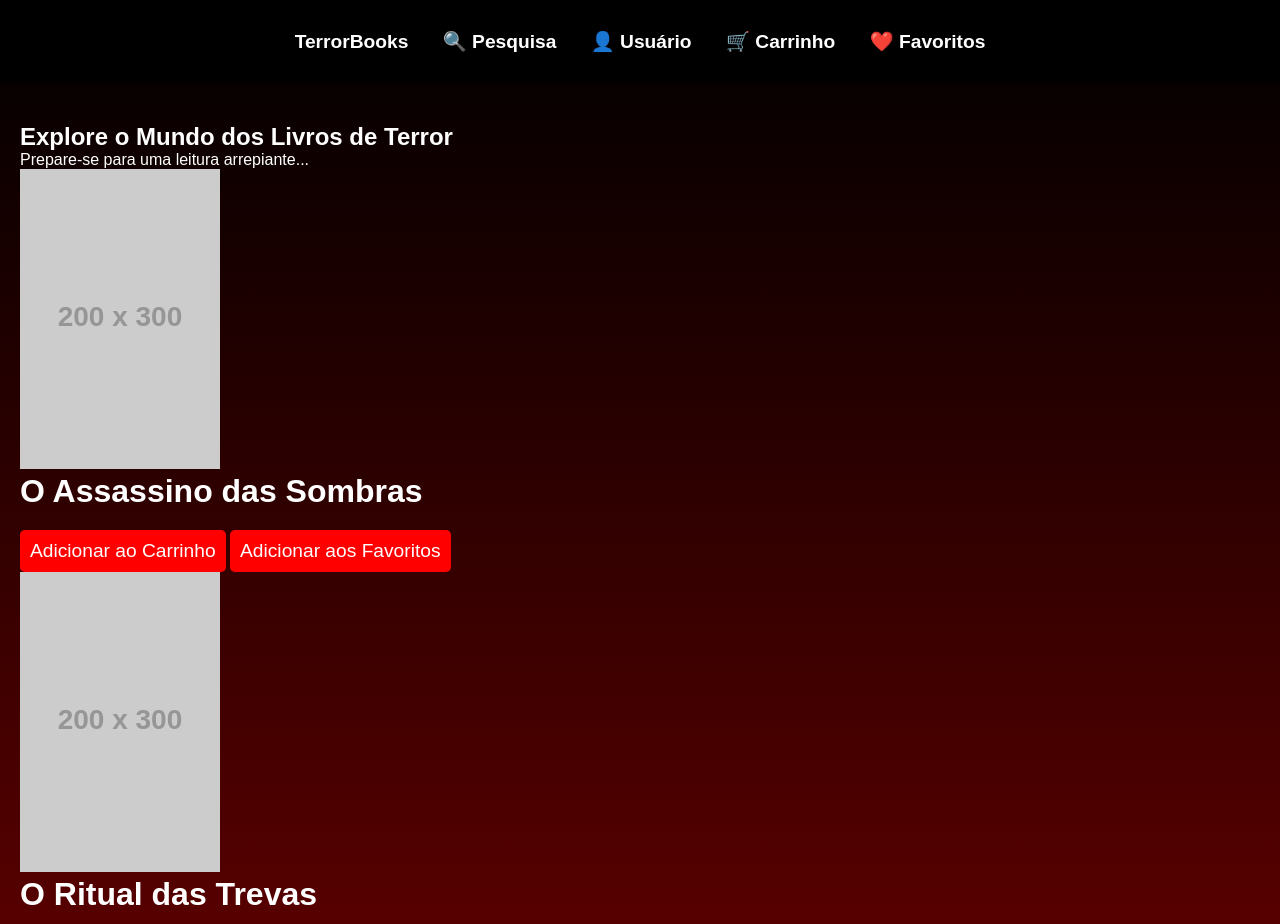
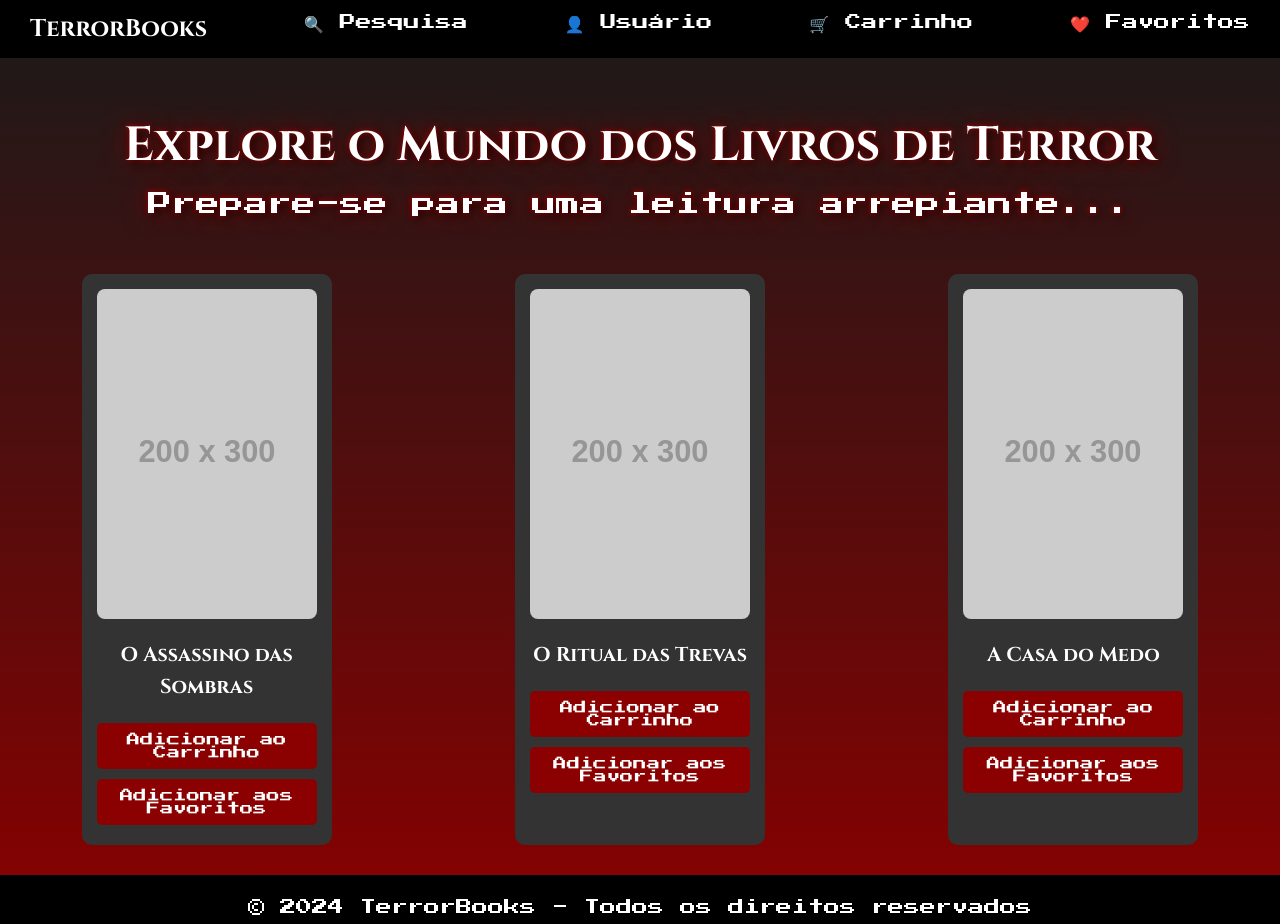
Before and after one commit to Thavillalo/hatealura, a plain HTML site: page index.html in a window 1280 px wide. Shown: the top 924 px of the page. Drawn offline with Linux system fonts and the light colour scheme; placeholder pictures from the web are drawn by us.

Commit message:
Update style.css

```diff
--- a/style.css
+++ b/style.css
@@ -1,152 +1,108 @@
-/* Resetando algumas configurações padrão */
 * {
     margin: 0;
     padding: 0;
     box-sizing: border-box;
 }
 
-/* Estilo do body e fundo */
 body {
-    font-family: 'Poppins', sans-serif; /* Usando a fonte Poppins */
-    background: linear-gradient(to bottom, #000000, #8B0000);
+    font-family: 'Press Start 2P', cursive;
+    background: linear-gradient(180deg, #1a1a1a, #8b0000);
     color: #fff;
-    padding: 0;
-    margin: 0;
+    line-height: 1.6;
 }
 
 header {
-    background-color: rgba(0, 0, 0, 0.8);
-    padding: 20px;
-    text-align: center;
-    font-family: 'Poppins', sans-serif; /* Usando a fonte Poppins */
-}
-
-header h1 {
-    font-size: 3rem;
-    text-shadow: 3px 3px 5px rgba(0, 0, 0, 0.7); /* Efeito de sombra */
+    background: #000;
+    padding: 10px;
 }
 
 nav ul {
-    list-style-type: none;
-    padding: 10px;
+    display: flex;
+    justify-content: space-between;
+    list-style: none;
 }
 
 nav ul li {
-    display: inline;
-    margin: 0 15px;
+    margin: 0 20px;
 }
 
-nav ul li a {
+a {
+    text-decoration: none;
     color: #fff;
-    text-decoration: none;
-    font-size: 1.2rem;
-    font-weight: 600; /* Peso da fonte mais forte para os links */
-    font-family: 'Poppins', sans-serif; /* Usando a fonte Poppins */
+    font-size: 16px;
 }
 
-nav ul li a:hover {
-    text-decoration: underline;
+a:hover {
+    color: #f00;
 }
 
-/* Estilos das seções */
-main {
-    padding: 40px 20px;
+.menu .logo {
+    font-family: 'Cinzel', serif;
+    font-size: 24px;
 }
 
-h2 {
-    font-size: 2rem;
-    margin-bottom: 20px;
-    font-family: 'Poppins', sans-serif; /* Usando a fonte Poppins nos subtítulos */
-    font-weight: 600; /* Peso mais forte para os subtítulos */
+.hero {
+    text-align: center;
+    margin: 50px 0;
 }
 
-.livros-lista {
+.hero h1 {
+    font-size: 48px;
+    font-family: 'Cinzel', serif;
+    text-shadow: 2px 2px 10px #000, 0 0 25px #8b0000, 0 0 5px #ff0000;
+}
+
+.hero p {
+    font-size: 24px;
+    text-shadow: 2px 2px 10px #000, 0 0 25px #8b0000, 0 0 5px #ff0000;
+}
+
+.books {
     display: flex;
+    justify-content: space-around;
     flex-wrap: wrap;
     gap: 20px;
-    justify-content: center;
 }
 
-.livro {
-    background-color: rgba(0, 0, 0, 0.7);
-    padding: 20px;
+.book {
+    background: #333;
+    padding: 15px;
     border-radius: 10px;
+    text-align: center;
     width: 250px;
-    text-align: center;
-    box-shadow: 0px 4px 10px rgba(0, 0, 0, 0.5);
-    transition: transform 0.3s ease;
 }
 
-.livro:hover {
-    transform: scale(1.05);
+.book img {
+    width: 100%;
+    height: auto;
+    border-radius: 8px;
 }
 
-.livro img {
-    width: 100%;
-    border-radius: 10px;
-    max-height: 350px;
-    object-fit: cover;
-    margin-bottom: 15px;
-}
-
-.livro h3 {
-    font-size: 1.5rem;
-    margin-bottom: 10px;
-    font-weight: 600; /* Peso mais forte para o título dos livros */
-}
-
-.livro p {
-    font-size: 1rem;
-    margin-bottom: 15px;
-}
-
-.livro a {
-    color: #ff0000;
-    font-weight: 600; /* Tornando o link mais forte */
-    text-decoration: none;
-}
-
-.livro a:hover {
-    text-decoration: underline;
-}
-
-/* Estilo de formulário */
-form {
-    display: flex;
-    flex-direction: column;
-    gap: 10px;
-    max-width: 400px;
-    margin: 0 auto;
-}
-
-input[type="email"],
-textarea {
-    padding: 10px;
-    border: 1px solid #fff;
-    border-radius: 5px;
-    background-color: rgba(255, 255, 255, 0.1);
-    color: #fff;
-    font-family: 'Poppins', sans-serif; /* Usando a fonte Poppins nos inputs */
+.book h2 {
+    font-size: 20px;
+    margin: 15px 0;
+    font-family: 'Cinzel', serif;
 }
 
 button {
-    padding: 10px;
-    background-color: #ff0000;
+    background: #8b0000;
+    color: #fff;
     border: none;
-    color: #fff;
-    font-size: 1.2rem;
-    font-family: 'Poppins', sans-serif; /* Usando a fonte Poppins no botão */
+    padding: 10px 20px;
     border-radius: 5px;
     cursor: pointer;
+    margin: 5px 0;
+    width: 100%;
+    font-family: 'Press Start 2P', cursive;
 }
 
 button:hover {
-    background-color: #8b0000;
+    background: #ff0000;
 }
 
-/* Estilo do rodapé */
 footer {
     text-align: center;
     padding: 20px;
-    background-color: rgba(0, 0, 0, 0.8);
+    background: #000;
+    margin-top: 30px;
 }
```
